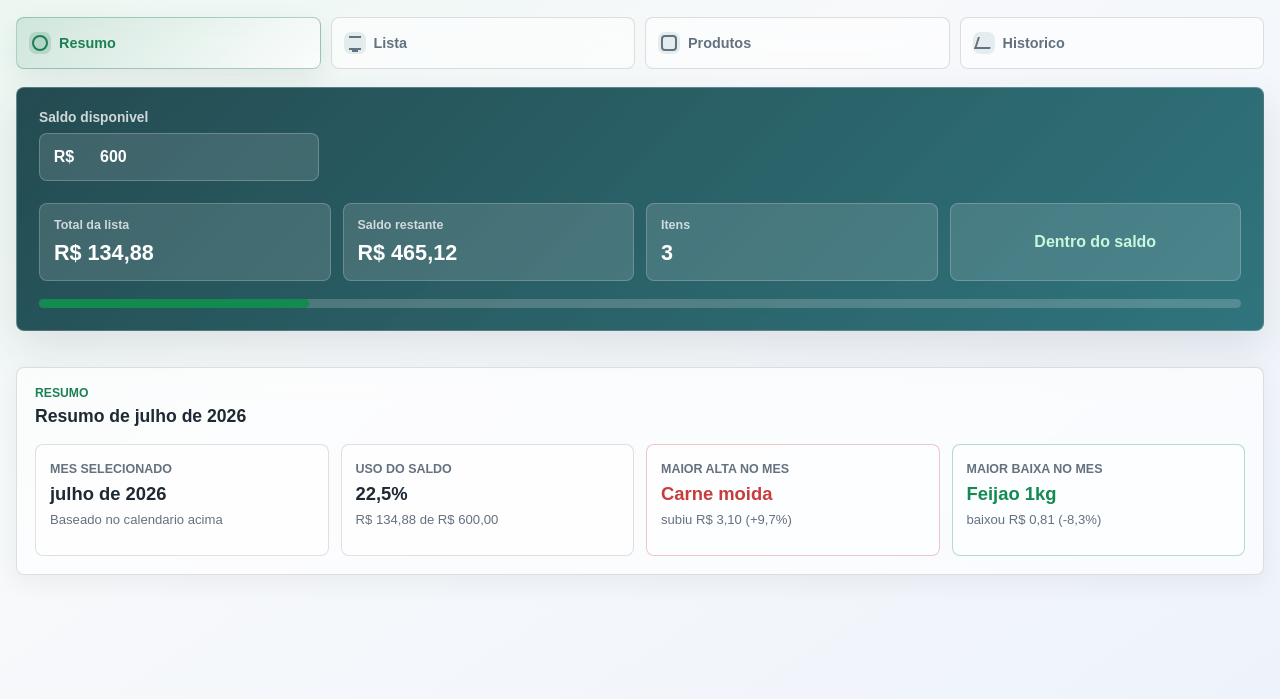
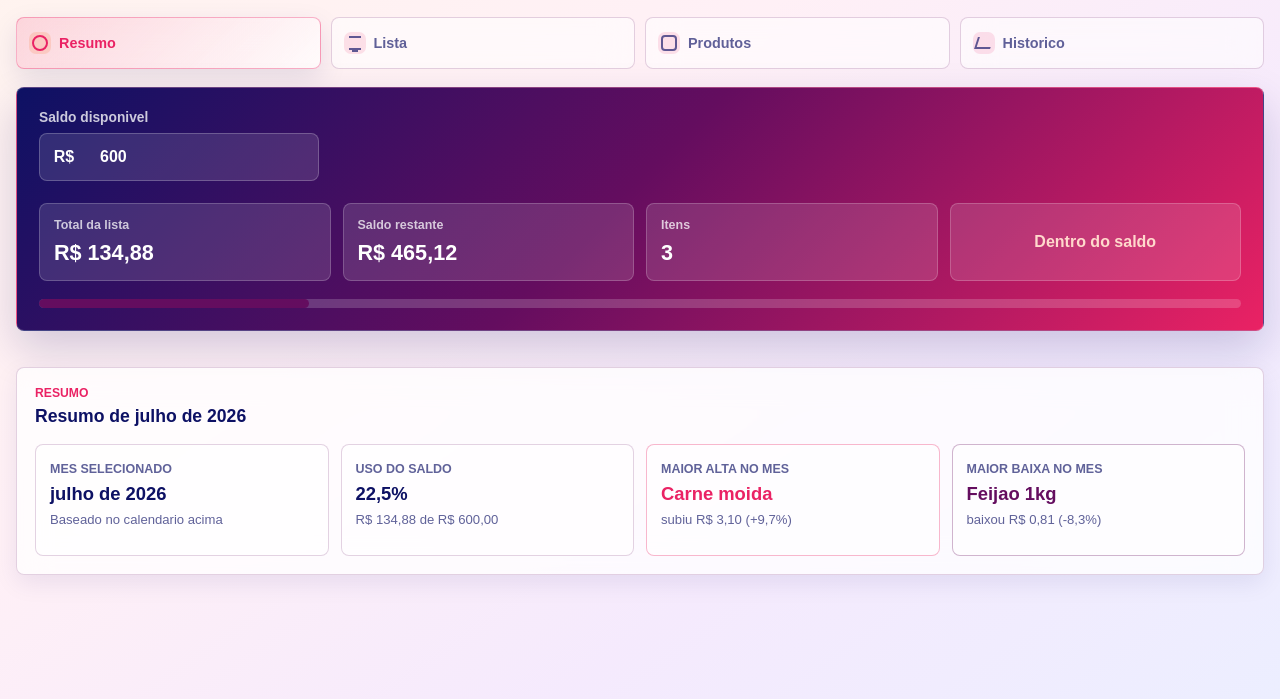
Before and after one commit to RitaMarilize/listainteligente, a plain HTML site: page index.html in a window 1280 px wide. Shown: the part 101-800 px from the top of the page. Drawn offline with Linux system fonts and the light colour scheme.

Commit message:
Refactor color variables and gradients in styles.css
Updated color palette and gradients for various elements.

```diff
--- a/styles.css
+++ b/styles.css
@@ -1,24 +1,28 @@
 :root {
-  --bg: linear-gradient(145deg, #eaf7f0 0%, #f7f9fb 42%, #eef3fb 100%);
-  --surface: rgba(255, 255, 255, 0.62);
-  --surface-strong: rgba(255, 255, 255, 0.82);
-  --surface-soft: rgba(238, 244, 243, 0.58);
-  --ink: #1f2933;
-  --muted: #64717f;
-  --line: rgba(31, 41, 51, 0.14);
-  --brand: #0f5f67;
-  --brand-dark: #123c43;
-  --accent: #315f9c;
-  --fresh: #1d7f55;
-  --fresh-soft: rgba(29, 127, 85, 0.1);
-  --sun: #e1ad32;
-  --success: #138a4f;
-  --success-soft: #e7f6ee;
-  --danger: #c83c3c;
-  --danger-soft: #fdecec;
-  --warning: #b7791f;
-  --warning-soft: #fff4dc;
-  --shadow: 0 18px 44px rgba(31, 41, 51, 0.11);
+  --palette-navy: #0d1164;
+  --palette-plum: #640d5f;
+  --palette-pink: #ea2264;
+  --palette-coral: #f78d60;
+  --bg: linear-gradient(145deg, #fff4ee 0%, #fff0f6 38%, #f5eafd 70%, #eceeff 100%);
+  --surface: rgba(255, 255, 255, 0.76);
+  --surface-strong: rgba(255, 255, 255, 0.92);
+  --surface-soft: rgba(247, 141, 96, 0.14);
+  --ink: var(--palette-navy);
+  --muted: rgba(13, 17, 100, 0.66);
+  --line: rgba(100, 13, 95, 0.18);
+  --brand: var(--palette-pink);
+  --brand-dark: var(--palette-navy);
+  --accent: var(--palette-plum);
+  --fresh: var(--palette-pink);
+  --fresh-soft: rgba(234, 34, 100, 0.12);
+  --sun: var(--palette-coral);
+  --success: var(--palette-plum);
+  --success-soft: rgba(100, 13, 95, 0.12);
+  --danger: var(--palette-pink);
+  --danger-soft: rgba(234, 34, 100, 0.13);
+  --warning: var(--palette-coral);
+  --warning-soft: rgba(247, 141, 96, 0.18);
+  --shadow: 0 18px 44px rgba(13, 17, 100, 0.18);
   --glass-blur: blur(16px);
 }
 
@@ -63,7 +67,7 @@ button:disabled {
   justify-content: space-between;
   gap: 20px;
   margin-bottom: 18px;
-  border-bottom: 1px solid rgba(31, 41, 51, 0.08);
+  border-bottom: 1px solid rgba(100, 13, 95, 0.12);
   padding-bottom: 14px;
 }
 
@@ -116,7 +120,7 @@ select {
 input:focus,
 select:focus {
   border-color: var(--brand);
-  box-shadow: 0 0 0 3px rgba(15, 95, 103, 0.16);
+  box-shadow: 0 0 0 3px rgba(234, 34, 100, 0.18);
 }
 
 .month-box {
@@ -128,7 +132,7 @@ select:focus {
   overflow: hidden;
   border: 1px solid rgba(255, 255, 255, 0.22);
   border-radius: 8px;
-  background: linear-gradient(135deg, rgba(18, 60, 67, 0.92), rgba(15, 95, 103, 0.86));
+  background: linear-gradient(135deg, var(--palette-navy) 0%, var(--palette-plum) 48%, var(--palette-pink) 100%);
   color: #ffffff;
   box-shadow: var(--shadow);
   -webkit-backdrop-filter: var(--glass-blur);
@@ -223,15 +227,15 @@ select:focus {
 }
 
 .status-ok {
-  color: #c9f7dc;
+  color: #ffd9cc;
 }
 
 .status-warning {
-  color: #ffe2a3;
+  color: #ffe6cf;
 }
 
 .status-over {
-  color: #ffc2c2;
+  color: #ffc8de;
 }
 
 .progress-track {
@@ -262,7 +266,7 @@ select:focus {
   border: 1px solid var(--line);
   border-radius: 8px;
   background: var(--surface);
-  box-shadow: 0 8px 24px rgba(31, 41, 51, 0.06);
+  box-shadow: 0 8px 24px rgba(13, 17, 100, 0.08);
   -webkit-backdrop-filter: var(--glass-blur);
   backdrop-filter: var(--glass-blur);
   padding: 18px;
@@ -309,13 +313,13 @@ select:focus {
   align-items: center;
   justify-content: center;
   gap: 8px;
-  background: linear-gradient(135deg, var(--fresh), var(--brand));
+  background: linear-gradient(135deg, var(--palette-pink), var(--palette-plum));
   color: #ffffff;
   padding: 0 16px;
 }
 
 .primary-button:hover {
-  background: linear-gradient(135deg, #176f4c, #0a4f56);
+  background: linear-gradient(135deg, #d91b5b, #520a4d);
 }
 
 .ghost-button {
@@ -443,7 +447,7 @@ select:focus {
 }
 
 .catalog-row.trend-up-row {
-  border-color: rgba(200, 60, 60, 0.28);
+  border-color: rgba(234, 34, 100, 0.32);
 }
 
 .catalog-row.trend-up-row::before {
@@ -451,7 +455,7 @@ select:focus {
 }
 
 .catalog-row.trend-down-row {
-  border-color: rgba(19, 138, 79, 0.3);
+  border-color: rgba(100, 13, 95, 0.3);
 }
 
 .catalog-row.trend-down-row::before {
@@ -516,12 +520,12 @@ select:focus {
 }
 
 .trend-up {
-  background: rgba(253, 236, 236, 0.86);
+  background: var(--danger-soft);
   color: var(--danger);
 }
 
 .trend-down {
-  background: rgba(231, 246, 238, 0.9);
+  background: var(--success-soft);
   color: var(--success);
 }
 
@@ -696,10 +700,10 @@ select:focus {
 }
 
 .tab-button.active {
-  border-color: rgba(29, 127, 85, 0.34);
-  background: linear-gradient(135deg, rgba(29, 127, 85, 0.14), rgba(255, 255, 255, 0.66));
+  border-color: rgba(234, 34, 100, 0.34);
+  background: linear-gradient(135deg, rgba(234, 34, 100, 0.14), rgba(255, 255, 255, 0.7));
   color: var(--fresh);
-  box-shadow: 0 10px 28px rgba(31, 41, 51, 0.08);
+  box-shadow: 0 10px 28px rgba(13, 17, 100, 0.1);
 }
 
 .tab-icon {
@@ -709,11 +713,11 @@ select:focus {
   width: 22px;
   height: 22px;
   border-radius: 7px;
-  background: rgba(15, 95, 103, 0.1);
+  background: rgba(234, 34, 100, 0.12);
 }
 
 .tab-button.active .tab-icon {
-  background: rgba(29, 127, 85, 0.18);
+  background: rgba(247, 141, 96, 0.24);
 }
 
 .summary-icon::before,
@@ -807,7 +811,7 @@ select:focus {
 }
 
 .insight-up {
-  border-color: rgba(200, 60, 60, 0.28);
+  border-color: rgba(234, 34, 100, 0.32);
 }
 
 .insight-up strong {
@@ -815,7 +819,7 @@ select:focus {
 }
 
 .insight-down {
-  border-color: rgba(19, 138, 79, 0.3);
+  border-color: rgba(100, 13, 95, 0.3);
 }
 
 .insight-down strong {
@@ -848,11 +852,11 @@ select:focus {
 }
 
 .history-row.trend-up-row {
-  border-color: rgba(200, 60, 60, 0.28);
+  border-color: rgba(234, 34, 100, 0.32);
 }
 
 .history-row.trend-down-row {
-  border-color: rgba(19, 138, 79, 0.3);
+  border-color: rgba(100, 13, 95, 0.3);
 }
 
 .history-main {
```
